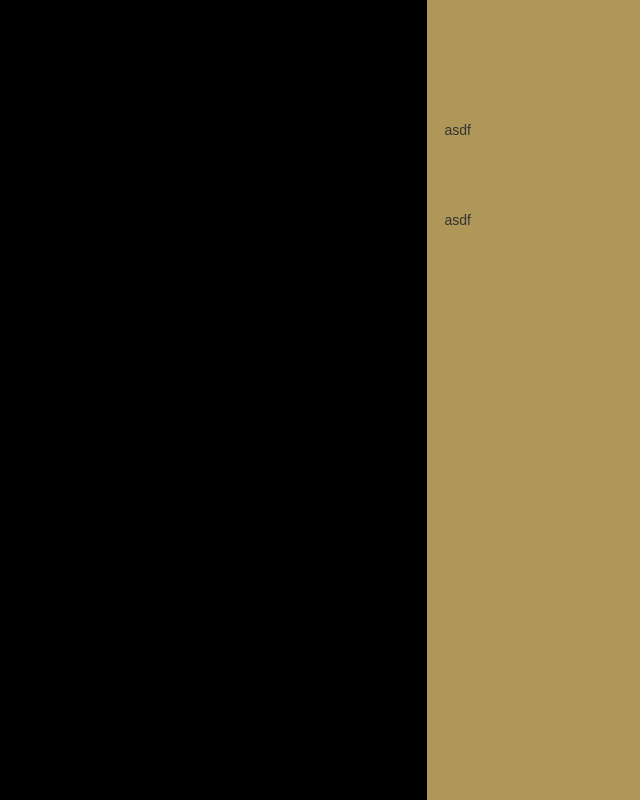
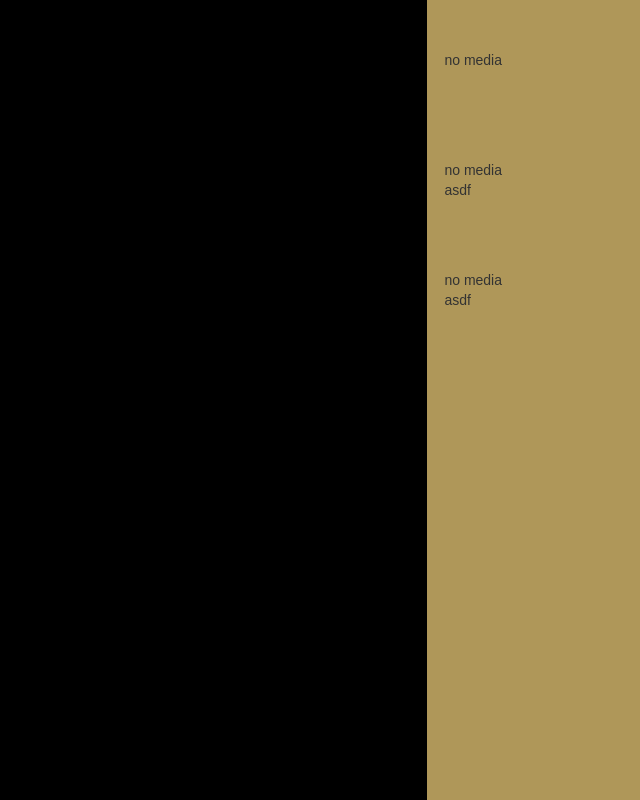
Before and after one commit to kevinchoinj/twitterapidesign, a React (Create React App) app in the folder client/: page / in a window 1280 px wide. Shown: the whole page, without its empty margins (640-1280 px from the left). Built offline with nearby package versions, Linux system fonts and the light colour scheme; no server answers.

Commit message:
tweets separated into their own component

```diff
--- /dev/null
+++ b/client/src/components/Tweetobject.js
@@ -0,0 +1,49 @@
+import React from 'react';
+import {Col, Row} from 'react-bootstrap';
+
+export default class Tweetobject extends React.Component{
+
+  render(){
+    const tweet={
+      marginBottom:"50px",
+    }
+    const twitterimage={
+      width:"100%",
+    }
+
+    return(
+      <div>
+          <Col md={10} mdOffset={1} sm={10} smOffset={1} xs={10} xsOffset={1} style={tweet}>
+
+          {
+          this.props.twitt[this.props.number].value.extended_entities!==undefined?
+            (<Col md={12} mdOffset={0} sm={12} smOffset={0} xs={12} xsOffset={0}>
+            <img src={this.props.twitt[this.props.number].value.extended_entities.media[this.props.number].media_url} style={twitterimage}/>
+            </Col>)
+            :
+          (<div>no media</div>)
+          }
+
+          {this.props.twitt[this.props.number].value.retweeted_status!== undefined?(
+            <div>
+            {this.props.twitt[this.props.number].value.retweeted_status.created_at.split(' ').slice(0, 3).join(' ')}
+            <br/>
+            {this.props.twitt[this.props.number].value.retweeted_status.created_at.split(' ').slice(3, 4).join(' ')}
+            </div>)
+            :
+            (<div>
+            {this.props.twitt[this.props.number].value.created_at.split(' ').slice(0, 3).join(' ')}
+            <br/>
+            {this.props.twitt[this.props.number].value.created_at.split(' ').slice(3, 4).join(' ')}
+            </div>
+            )
+          }
+
+          <br/>
+          {this.props.twitt[this.props.number].value.text}
+
+          </Col>
+        </div>
+    )
+  }
+}
--- a/client/src/components/Twittercont.js
+++ b/client/src/components/Twittercont.js
@@ -1,12 +1,14 @@
 import React from 'react';
 import {Col} from 'react-bootstrap';
+
+import Tweetobject from './Tweetobject';
 
 export default class Twittercont extends React.Component{
   constructor(props){
     super(props);
     this.state={
       twitt: [
-        {key:'0', value:{"text":"", "created_at":"", retweeted_status: {created_at:""}}},
+        {key:'0', value:{"text":"", "created_at":"", retweeted_status: {created_at:""}}, extended_entities:{media:[{media_url: ""}]}},
         {key:'1', value:{"text":"", "created_at":"", retweeted_status: {created_at:"asdf"}}},
         {key:'2', value:{"text":"", "created_at":"", retweeted_status: {created_at:"asdf"}}},
       ]
@@ -40,53 +42,20 @@ export default class Twittercont extends React.Component{
     const tweet={
       marginBottom:"50px",
     }
+    const twitterimage={
+      width:"100%",
+    }
     return(
       <Col md={2} mdOffset={10} sm={10} smOffset={1} xs={10} xsOffset={1} style={twittercontainer}>
+
         {twitt.length ? (
 
           <div onClick={this.twitteroutput}>
-          <Col md={10} mdOffset={1} sm={10} smOffset={1} xs={10} xsOffset={1} style={tweet}>
-          {this.state.twitt["0"].value.retweeted_status!== undefined?(
-            <div>
-            {this.state.twitt["0"].value.retweeted_status.created_at}
-            </div>)
-            :
-            (<div>
-            {this.state.twitt["0"].value.created_at}
-            </div>
-            )
-          }
-          <br/>
-          {this.state.twitt["0"].value.text}
-          </Col>
-          <Col md={10} mdOffset={1} sm={10} smOffset={1} xs={10} xsOffset={1} style={tweet}>
-          {this.state.twitt["1"].value.retweeted_status!==undefined ?(
-            <div>
-            {this.state.twitt["1"].value.retweeted_status.created_at}
-            </div>)
-            :
-            (<div>
-            {this.state.twitt["1"].value.created_at}
-            </div>
-            )
-          }
-          <br/>
-          {this.state.twitt["1"].value.text}
-          </Col>
-          <Col md={10} mdOffset={1} sm={10} smOffset={1} xs={10} xsOffset={1} style={tweet}>
-          {this.state.twitt["2"].value.retweeted_status!==undefined ?(
-            <div>
-            {this.state.twitt["2"].value.retweeted_status.created_at}
-            </div>)
-            :
-            (<div>
-            {this.state.twitt["2"].value.created_at}
-            </div>
-            )
-          }
-          <br/>
-          {this.state.twitt["2"].value.text}
-          </Col>
+
+            <Tweetobject twitt={this.state.twitt} number="0"/>
+            <Tweetobject twitt={this.state.twitt} number="1"/>
+            <Tweetobject twitt={this.state.twitt} number="2"/>
+
           </div>
           )
           :
```
Also changed, not shown: 1 other file (tests, documents, lock files or other folders).
